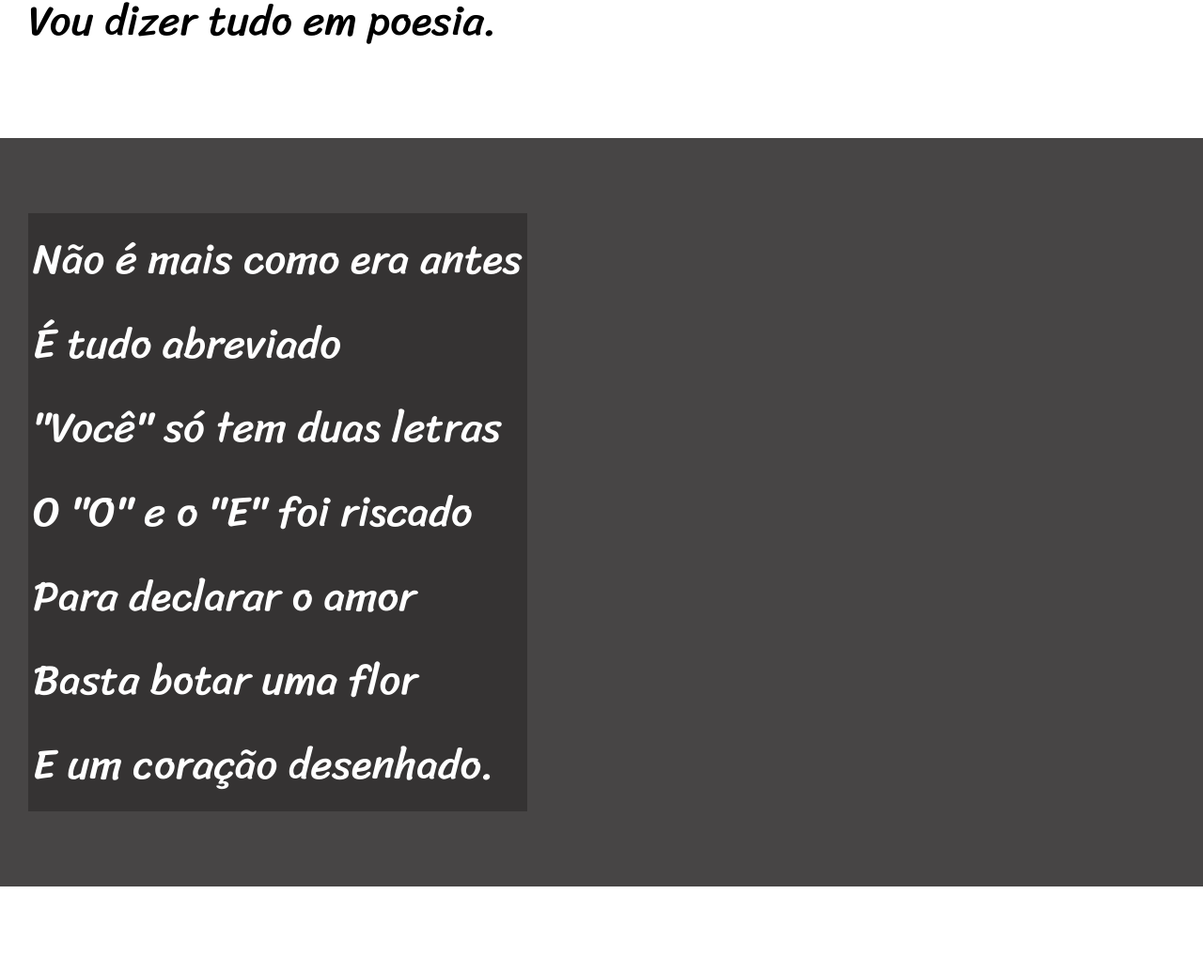
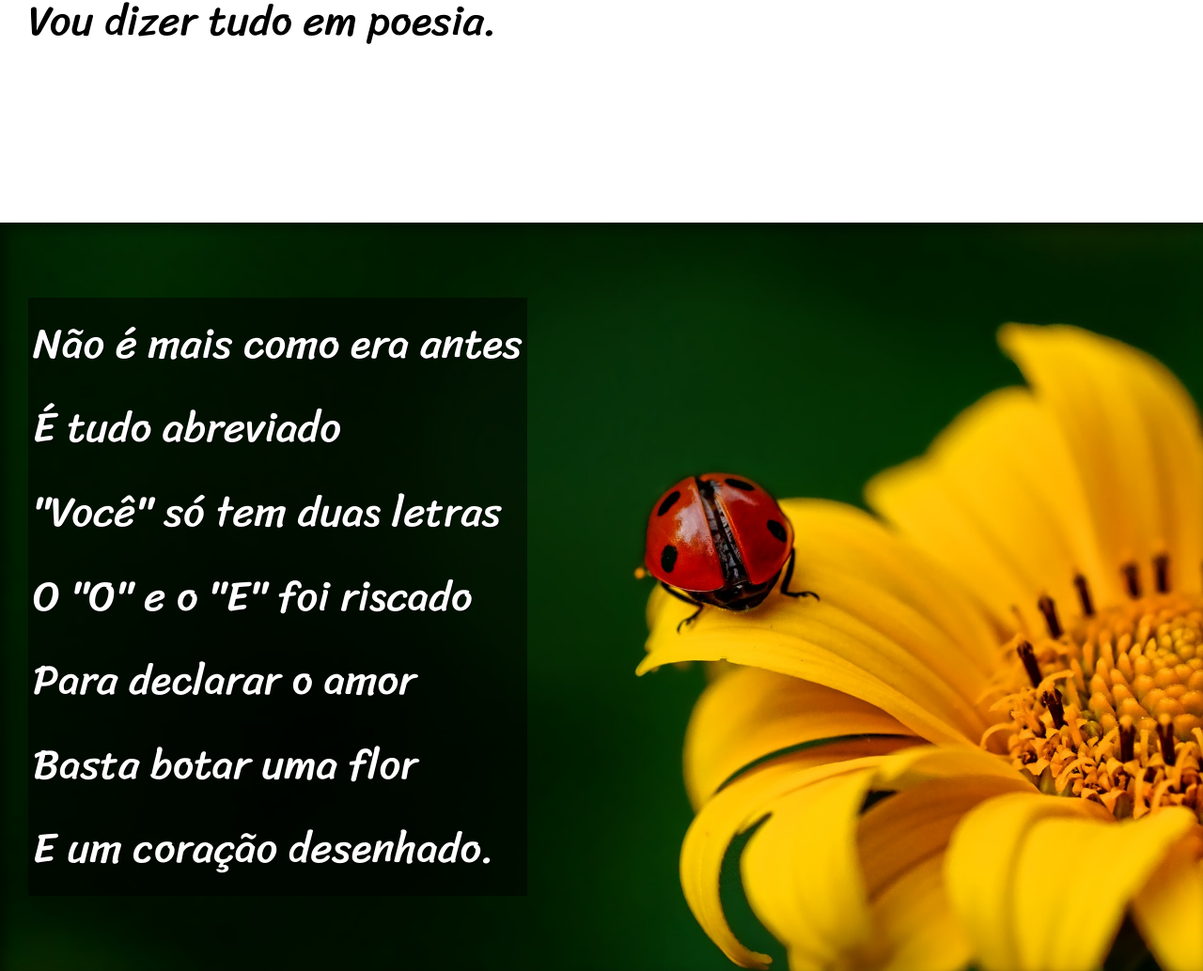
Before and after one commit to marcusvinicius33/Projeto-Cordel, a plain HTML site: page index.html in a window 1280 px wide. Shown: the part 900-1934 px from the top of the page at 94% size. Drawn offline with Linux system fonts and the light colour scheme.

Commit message:
Criei o efeito Parallax

```diff
--- a/index.html
+++ b/index.html
@@ -5,6 +5,7 @@
     <meta name="viewport" content="width=device-width, initial-scale=1.0">
     <title>Projeto Cordel</title>
     <link rel="stylesheet" href="style.css">
+
 </head>
 <body>
     <header>
@@ -22,7 +23,7 @@
         Vou dizer tudo em poesia.</p>
     </section>
 
-    <section class="imagem">
+    <section class="imagem" id="img01">
         <p>Não é mais como era antes <br>
         É tudo abreviado <br>
         "Você" só tem duas letras <br>
@@ -50,7 +51,7 @@
         Decifre esse rabisco.</p>
     </section>
 
-    <section class="imagem">
+    <section class="imagem" id="img02">
         <p>Tenho saudade das cartas <br>
         Escritas com a própria mão <br>
         Mandava no mês de Junho <br>
--- a/style.css
+++ b/style.css
@@ -12,6 +12,7 @@
 * {
  margin: 0px;
  padding: 0px;
+ font-size: 1em; /*Tamanho padrão da fonte*/
 }
 
 html, body {
@@ -32,7 +33,7 @@ header > h1 {
     font-variant: small-caps; /*É outra forma de deixar todo o texto com letras maiusculas.*/
     font-family: var(--fonte2
     );
-    font-size: 10vw; /*O tamanho da fonte fica 10% da largura da tela, usando o vw.*/
+    font-size: 10vw; /*O tamanho da fonte fica 10% da largura da tela, usando o recurso vw.*/
 }
 
 header > p {
@@ -58,6 +59,10 @@ section {
     font-size: 3.5vw;
 }
 
+section > p {
+    padding-bottom: 2em;
+}
+
 section.normal {
     background-color: white;
     color: black;
@@ -66,14 +71,26 @@ section.normal {
 section.imagem {
     background-color: rgb(71, 69, 69);
     color: white;
+    box-shadow: inset /*sombra pra dentro*/ 6px 6px 13px 0px rgba(0, 0, 0, 0.479); /*Faz uma sombra interna na seção da imagem.*/
+    background-attachment: fixed; /*Cria o efeito Parallax, deixando a imagem fixada*/
 }
 
 section.imagem > p {
     display: inline-block;
     padding: 5px;
-    background-color: rgba(0, 0, 0, 0.254);
+    background-color: rgba(0, 0, 0, 0.501);
+    text-shadow: 1px 1px 0 black; /*Coloca sombra no texto*/
 }
 
+section#img01 {
+    background-image: url(img/background001.jpg);
+    background-position: right center;
+    background-size: cover;
+}
+section#img02 {
+    background-image: url(img/background002.jpg);
+    background-size: cover;
+}
 
 footer {
     background-color: black;
```
